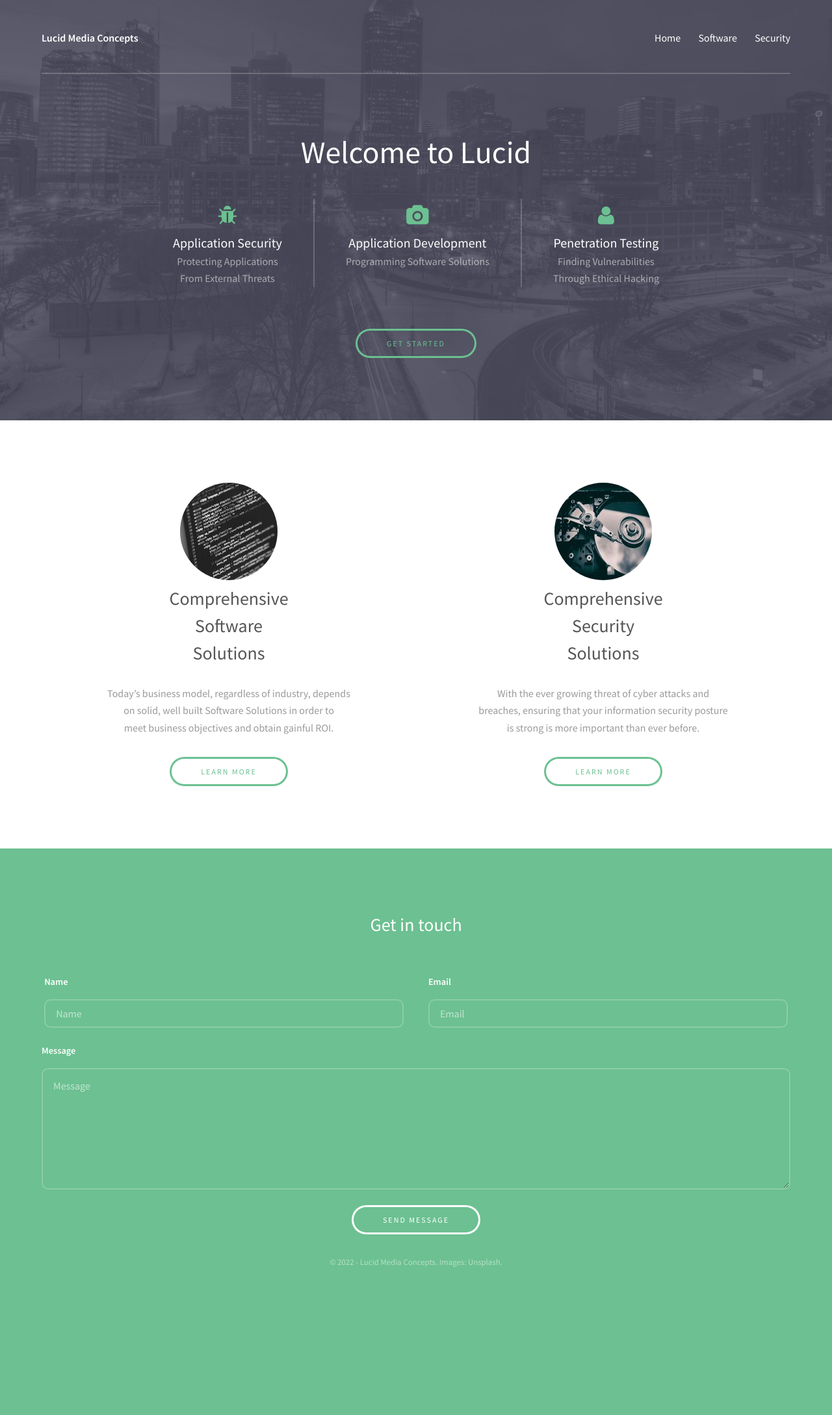
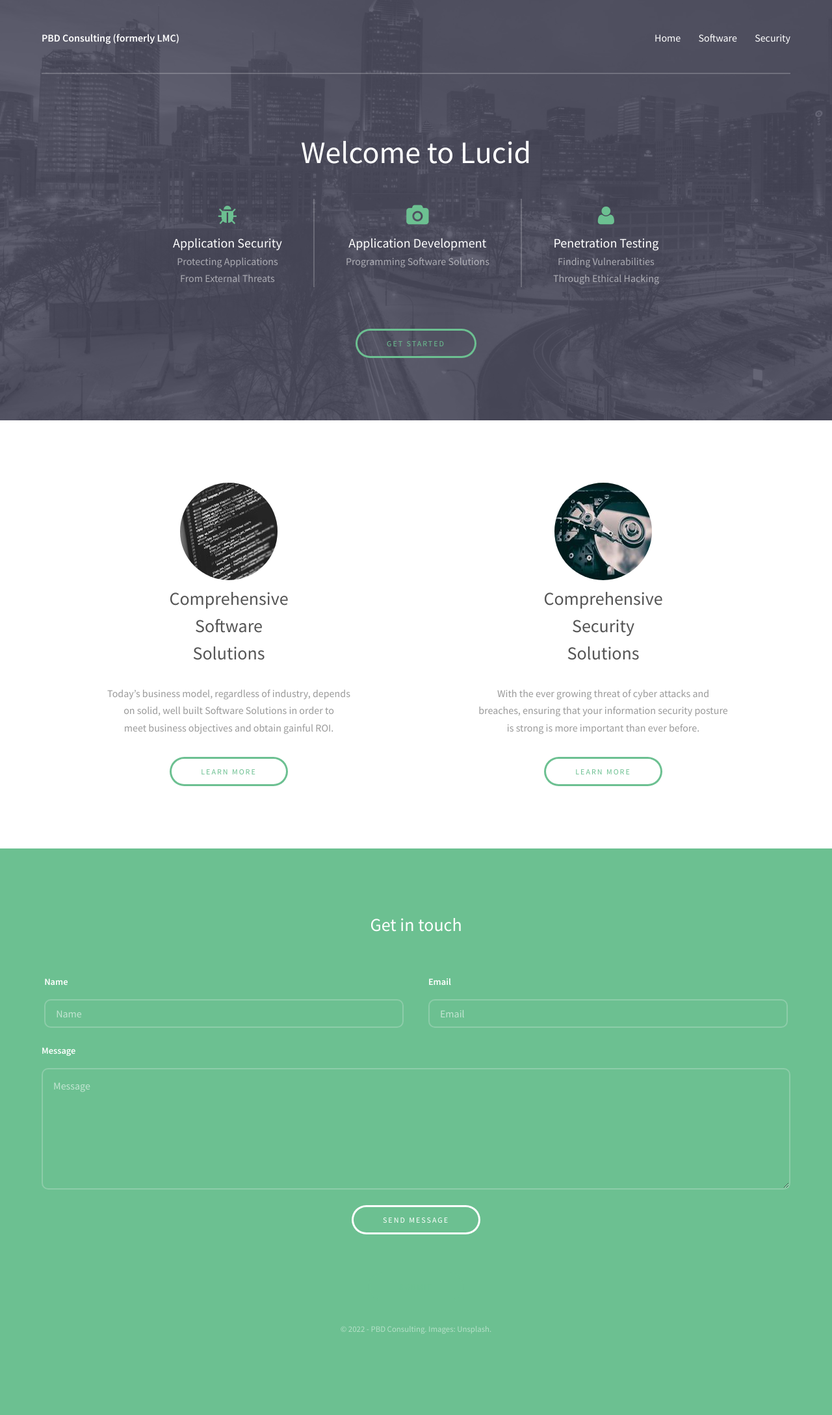
Before and after one commit to gbengaojo/PBD-Online, a PHP site: page /index.php in a window 1280 px wide. Shown: the whole page at 65% size. Before the commit the page ends 1950 px from the top, so only its background shows below. Run offline with PHP 8.4, Linux system fonts and the light colour scheme; data that the repository does not hold is empty; some libraries are stand-ins or nearby versions.

Commit message:
spam detection

```diff
--- a/footer.php
+++ b/footer.php
@@ -31,16 +31,17 @@
                   </ul>
                </form>
 
-<!--
              <form action="?" method="POST">
                <div class="g-recaptcha" data-sitekey="6LdR-akUAAAAAMoNPkRAWmuX4n7_V9HviguKu2_m"></div>
                <br/>
                <input type="submit" value="Submit">
              </form>
--->
+
+    <!-- Google reCaptcha -->
+    <script src="https://www.google.com/recaptcha/api.js" async defer></script>
 
                <div class="copyright">
-                  &copy; <?php echo date('Y') ?> - Lucid Media Concepts. Images: <a href="https://unsplash.com">Unsplash</a>.
+                  &copy; <?php echo date('Y') ?> - PBD Consulting. Images: <a href="https://unsplash.com">Unsplash</a>.
                </div>
 
             </div>
--- a/header.php
+++ b/header.php
@@ -1,7 +1,7 @@
 <!-- Header -->
          <header id="header">
             <div class="inner">
-               <a href="index.php" class="logo"><strong>Lucid Media Concepts</strong></a>
+               <a href="index.php" class="logo"><strong>PBD Consulting (formerly LMC)</strong></a>
                <nav id="nav">
                   <a href="index.php">Home</a>
                   <a href="software.php">Software</a>
--- a/index.php
+++ b/index.php
@@ -8,7 +8,7 @@
 -->
 <html>
 	<head>
-		<title>Lucid Media Concepts</title>
+		<title>PBD Consulting</title>
 		<meta charset="utf-8" />
 		<meta name="viewport" content="width=device-width, initial-scale=1" />
 		<link rel="stylesheet" href="assets/css/main.css" />
```
